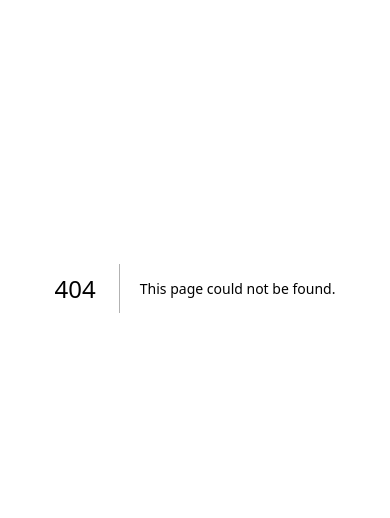
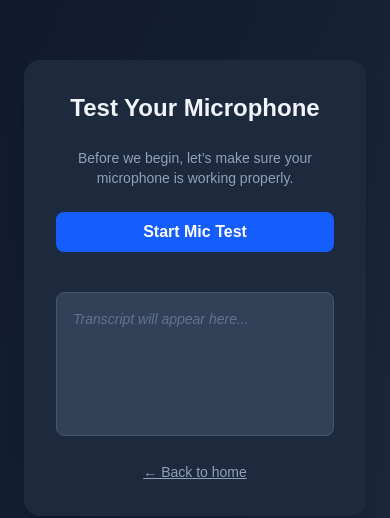
Before and after one commit to enepac/dikita, a Next.js app in the folder frontend/: page /mic-test in a window 390 px wide. Before the commit this address had no page. Shown: the part 134-652 px from the top of the page. Built offline with nearby package versions, Linux system fonts and the light colour scheme.

Commit message:
Create UI for microphone test screen — refs #10

```diff
--- /dev/null
+++ b/frontend/src/app/mic-test/page.tsx
@@ -0,0 +1,30 @@
+'use client';
+
+import Link from "next/link";
+
+export default function MicTestPage() {
+  return (
+    <main className="min-h-screen bg-gradient-to-br from-slate-900 to-slate-800 text-slate-100 flex items-center justify-center p-6">
+      <div className="max-w-md w-full space-y-6 bg-slate-800 p-8 rounded-2xl shadow-xl text-center">
+        <h1 className="text-2xl sm:text-3xl font-bold">Test Your Microphone</h1>
+        <p className="text-slate-400 text-sm">
+          Before we begin, let’s make sure your microphone is working properly.
+        </p>
+
+        <button
+          className="w-full bg-blue-600 hover:bg-blue-500 text-white font-semibold py-2 rounded-lg transition duration-300"
+        >
+          Start Mic Test
+        </button>
+
+        <div className="border border-slate-600 rounded-lg p-4 mt-4 text-left h-36 overflow-y-auto bg-slate-700 text-sm text-slate-300">
+          <p className="italic text-slate-500">Transcript will appear here...</p>
+        </div>
+
+        <Link href="/" className="text-sm underline text-slate-400 hover:text-white transition">
+          ← Back to home
+        </Link>
+      </div>
+    </main>
+  );
+}
```
